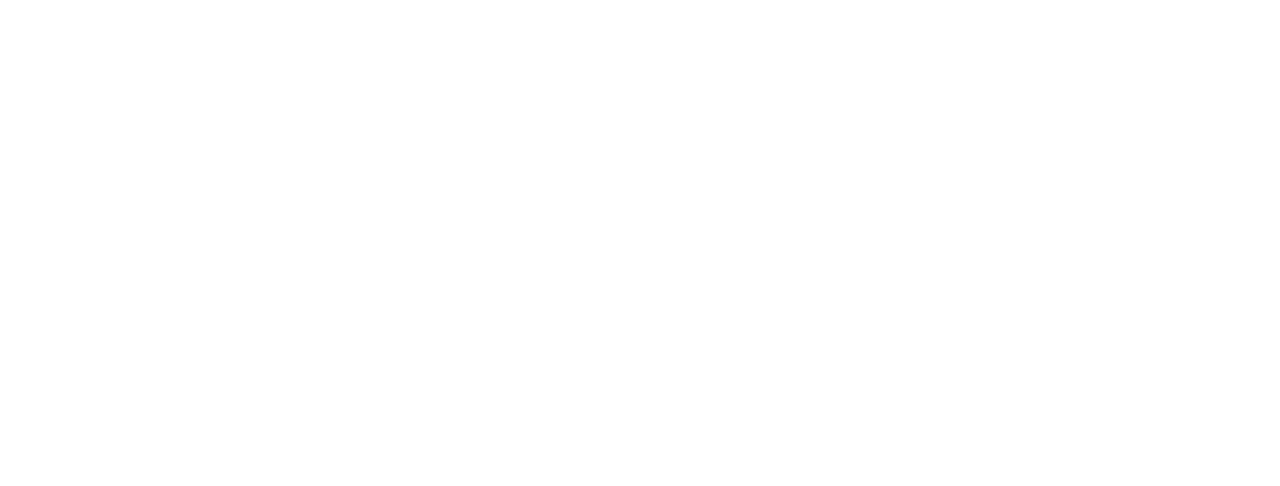
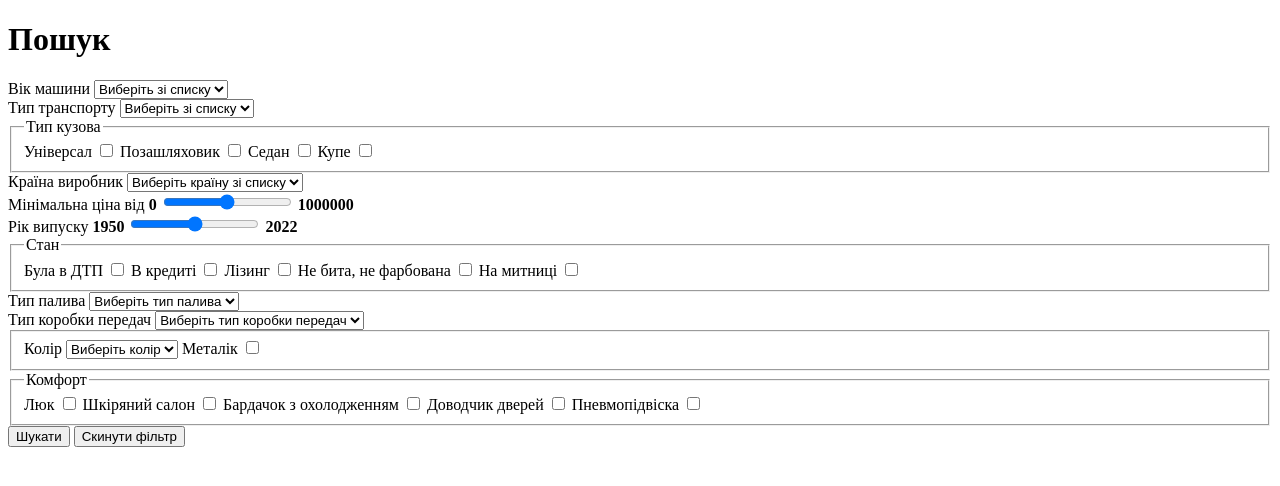
Before and after one commit to Mikhailo-Yu/lesson3_____git, a plain HTML site: page pages/search.html in a window 1280 px wide. Drawn offline with Linux system fonts and the light colour scheme.

Commit message:
Зроблена сторінка пошуку

```diff
--- a/pages/search.html
+++ b/pages/search.html
@@ -10,6 +10,131 @@
 
 <body>
 
+  <h1>Пошук</h1>
+  <form action="https://tests.fomenko.top/echo/index.php" method="get">
+    <div>
+      <label for="carold">Вік машини</label>
+      <select name="carold" id="carold">
+        <option value="">Виберіть зі списку</option>
+        <option value="new">Нові</option>
+        <option value="used">Вживані</option>
+        <option value="from abroad">Під пригон</option>
+      </select>
+    </div>
+
+    <div>
+      <label for="cartip">Тип транспорту</label>
+      <select name="cartip" id="cartip">
+        <option value="">Виберіть зі списку</option>
+        <option value="cars">Легкові</option>
+        <option value="trucks">Грузові</option>
+        <option value="bus">Автобуси</option>
+      </select>
+    </div>
+
+    <fieldset>
+      <legend>Тип кузова</legend>
+      <label for="carbodytype1">Універсал</label>
+      <input id="carbodytype1" type="checkbox">
+      <label for="carbodytype2">Позашляховик</label>
+      <input id="carbodytype2" type="checkbox">
+      <label for="carbodytype3">Седан</label>
+      <input id="carbodytype3" type="checkbox">
+      <label for="carbodytype4">Купе</label>
+      <input id="carbodytype4" type="checkbox">
+    </fieldset>
+
+
+    <div>
+      <label for="madein">Країна виробник</label>
+      <select name="madein" id="madein">
+        <option value="">Виберіть країну зі списку</option>
+        <option value="england">Англія</option>
+        <option value="france">Франція</option>
+        <option value="ukraine">Україна</option>
+        <option value="japan">Японія</option>
+        <option value="chaine">Китай</option>
+      </select>
+    </div>
+
+    <div>
+      <label for="price_min">Мінімальна ціна від <b>0</b></label>
+      <input id="price_min" type="range"> <b>1000000</b>
+    </div>
+
+    <div>
+      <label for="years">Рік випуску <b>1950</b></label>
+      <input id="years" type="range"> <b>2022</b>
+    </div>
+
+    <fieldset>
+      <legend>Стан</legend>
+      <label for="type1">Була в ДТП</label>
+      <input id="type1" type="checkbox">
+      <label for="type2">В кредиті</label>
+      <input id="type2" type="checkbox">
+      <label for="type3">Лізинг</label>
+      <input id="type3" type="checkbox">
+      <label for="type4">Не бита, не фарбована</label>
+      <input id="type4" type="checkbox">
+      <label for="type5">На митниці</label>
+      <input id="type5" type="checkbox">
+    </fieldset>
+
+    <div>
+      <label for="fuel">Тип палива</label>
+      <select name="fuel" id="fuel">
+        <option value="">Виберіть тип палива</option>
+        <option value="gsoline">Бензин</option>
+        <option value="disel">Диз.паливо</option>
+        <option value="gas">Газ</option>
+        <option value="alchohol">Спирт</option>
+      </select>
+    </div>
+
+    <div>
+      <label for="gearbox">Тип коробки передач</label>
+      <select name="gearbox" id="gearbox">
+        <option value="">Виберіть тип коробки передач</option>
+        <option value="mechanics">Механіка</option>
+        <option value="automat">Автомат</option>
+      </select>
+    </div>
+
+    <fieldset>
+      <label for="color">Колір</label>
+      <select name="color" id="color">
+        <option value="">Виберіть колір</option>
+        <option value="white">Білий</option>
+        <option value="blue">Синій</option>
+        <option value="black">Чорний</option>
+        <option value="red">Червоний</option>
+        <option value="yellow">Жовтий</option>
+      </select>
+      <label for="option">Металік</label>
+      <input id="option" type="checkbox">
+    </fieldset>
+
+    <fieldset>
+      <legend>Комфорт</legend>
+      <label for="hatch">Люк</label>
+      <input id="hatch" type="checkbox">
+      <label for="salon">Шкіряний салон</label>
+      <input id="salon" type="checkbox">
+      <label for="glovebox">Бардачок з охолодженням</label>
+      <input id="glovebox" type="checkbox">
+      <label for="doors">Доводчик дверей</label>
+      <input id="doors" type="checkbox">
+      <label for="airsuspension">Пневмопідвіска</label>
+      <input id="airsuspension" type="checkbox">
+    </fieldset>
+
+    <div>
+      <input type="submit" value="Шукати">
+      <input type="reset" value="Скинути фільтр">
+    </div>
+
+  </form>
 </body>
 
 </html>
```
